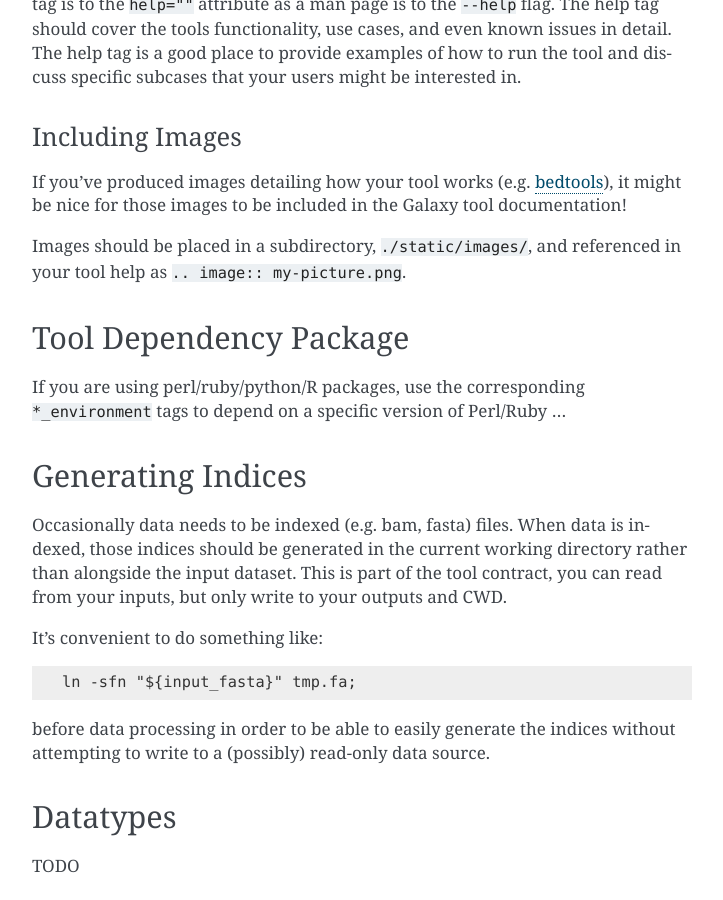
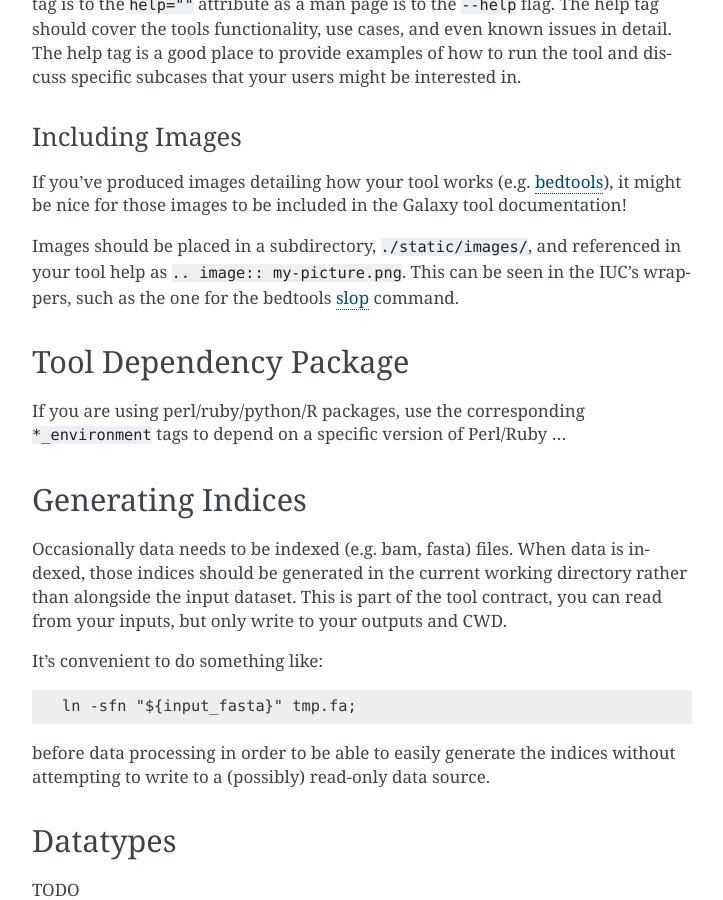
Before and after one commit to galaxy-iuc/standards, a Sphinx documentation site: the page built from docs/best_practices/tool_xml.rst, in a window 1280 px wide and 900 px high, scrolled down 3453 px. Shown: the whole window, without its empty margins (388-1111 px from the left). Built offline with Sphinx 7.4.7, drawn with Linux system fonts in a browser that asks for light colours.

Commit message:
Link the tool XML

```diff
--- a/docs/best_practices/tool_xml.rst
+++ b/docs/best_practices/tool_xml.rst
@@ -178,7 +178,9 @@ If you've produced images detailing how your tool works (e.g. `bedtools`_), it
 might be nice for those images to be included in the Galaxy tool documentation!
 
 Images should be placed in a subdirectory, ``./static/images/``, and referenced
-in your tool help as ``.. image:: my-picture.png``.
+in your tool help as ``.. image:: my-picture.png``. This can be seen in the
+IUC's wrappers, such as the one for the bedtools `slop`_ command.
+
 
 Tool Dependency Package
 -----------------------
@@ -265,3 +267,4 @@ Coding Style
 .. _help: https://wiki.galaxyproject.org/Admin/Tools/ToolConfigSyntax#A.3Chelp.3E_tag_set
 .. _citations: https://wiki.galaxyproject.org/Admin/Tools/ToolConfigSyntax#A.3Ccitations.3E_tag_set
 .. _bedtools: http://bedtools.readthedocs.org/en/latest/content/tools/slop.html
+.. _slop: https://github.com/galaxyproject/tools-iuc/blob/master/tools/bedtools/slopBed.xml
```
